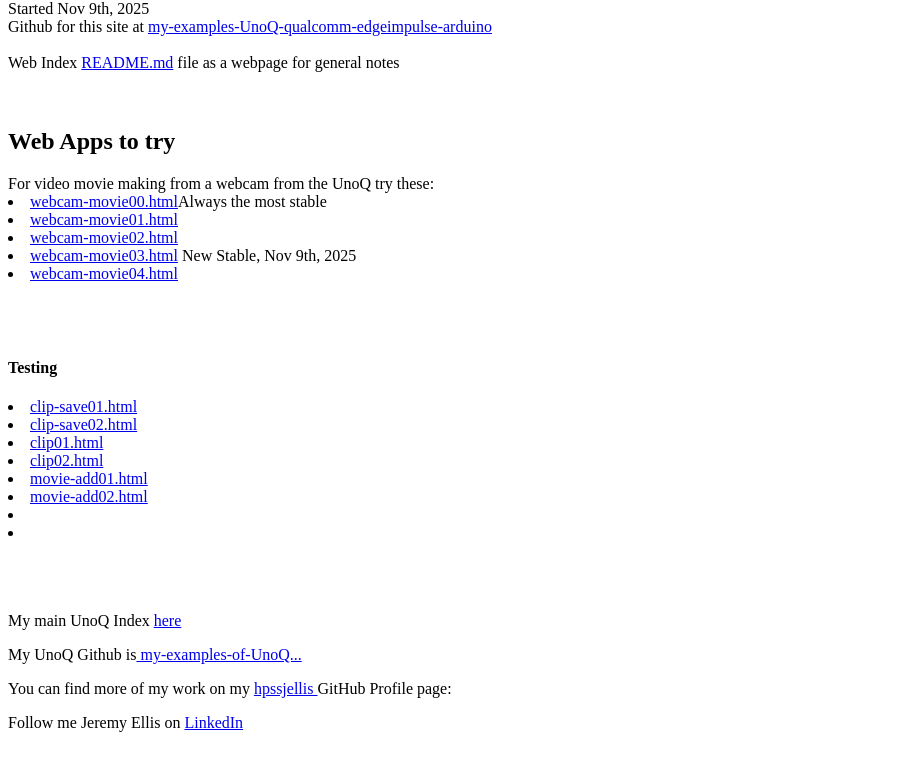
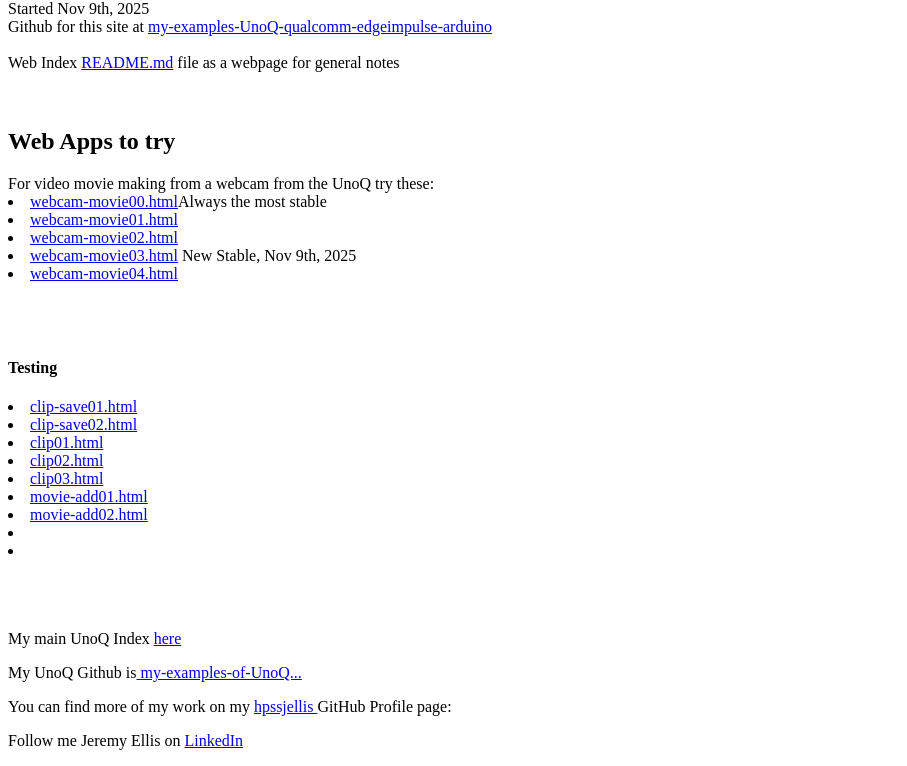
Before and after one commit to hpssjellis/my-examples-UnoQ-qualcomm-edgeimpulse-arduino, a plain HTML site: page public/index.html in a window 1280 px wide. Shown: the part 66-832 px from the top of the page, without its empty margins (0-907 px from the left). Drawn offline with Linux system fonts and the light colour scheme.

Commit message:
Update index.html

```diff
--- a/public/index.html
+++ b/public/index.html
@@ -25,6 +25,7 @@
 <li><a href="clip-save02.html">clip-save02.html</a></li>
 <li><a href="clip01.html">clip01.html</a></li>
 <li><a href="clip02.html">clip02.html</a></li>
+<li><a href="clip03.html">clip03.html</a></li>
 <li><a href="movie-add01.html">movie-add01.html</a></li>
 <li><a href="movie-add02.html">movie-add02.html</a></li>
 <li><a href=""></a></li>
```
